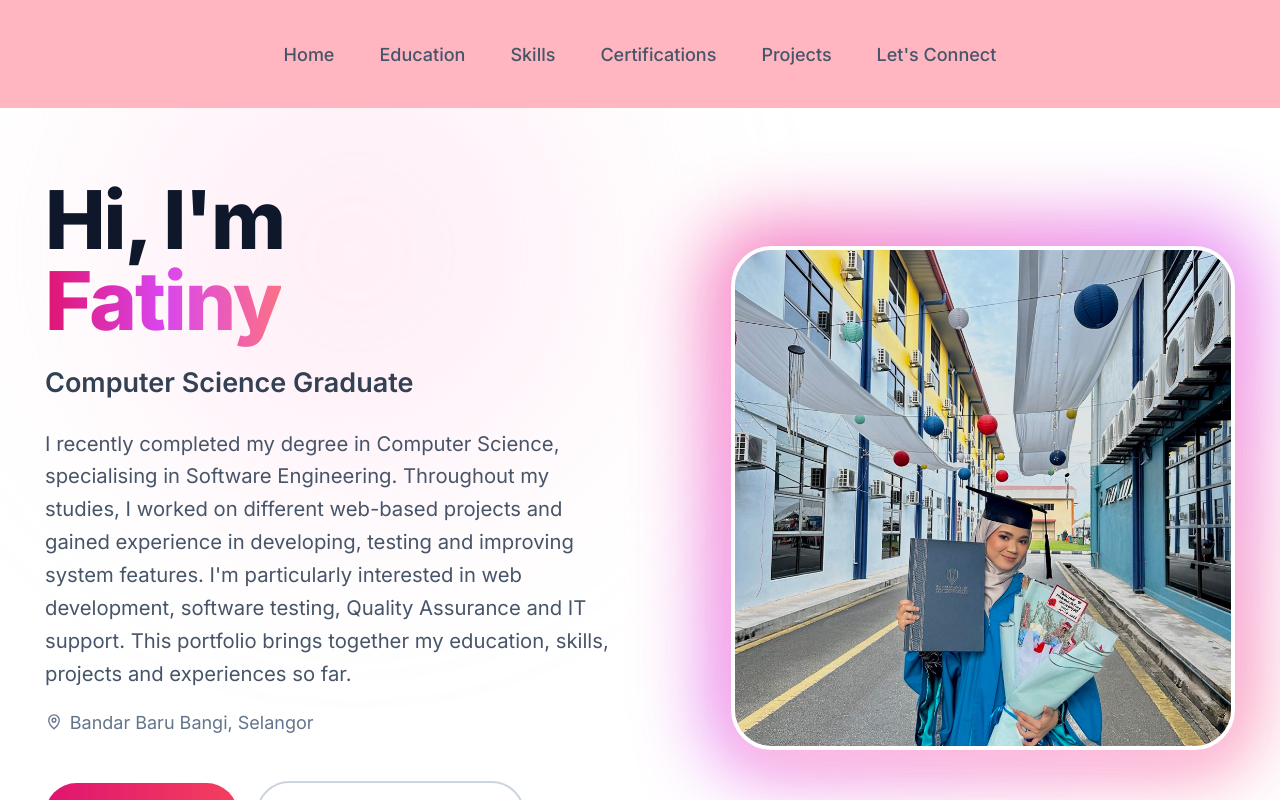
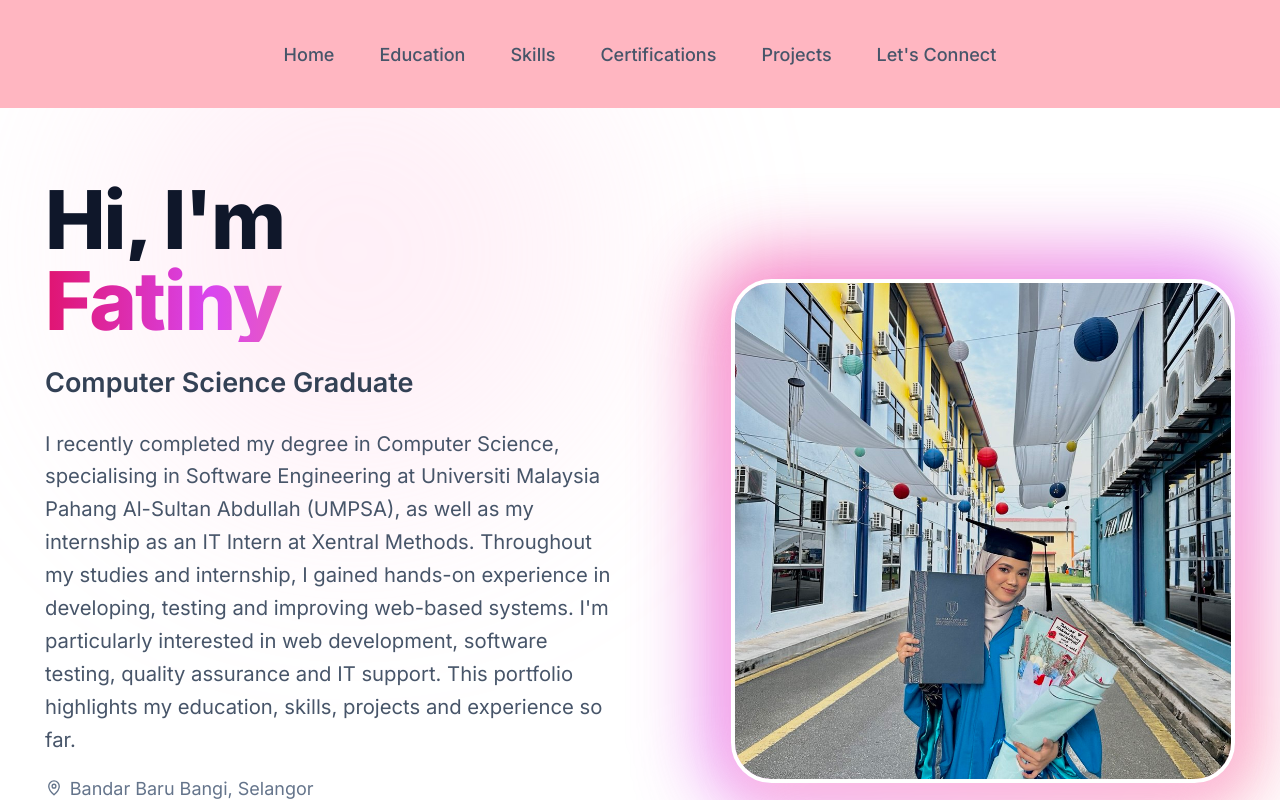
Before and after one commit to NabihahFatiny/portfolio-tiny, a Next.js app: page / in a window 1280 px wide. Shown: the top 800 px of the page. Built offline with nearby package versions, Linux system fonts and the light colour scheme.

Commit message:
update portfolio

```diff
--- a/src/app/globals.css
+++ b/src/app/globals.css
@@ -21,4 +21,57 @@
   .section-padding {
     @apply py-24 sm:py-32;
   }
+
+  .hero-type-line1 {
+    animation: heroLine1 4s steps(var(--l1-steps, 7), end) 0.2s infinite;
+  }
+
+  .hero-type-line2 {
+    animation:
+      heroLine2 4s steps(var(--type-steps, 6), end) 0.2s infinite,
+      blink-caret 0.8s step-end infinite;
+  }
 }
+
+@keyframes heroLine1 {
+  0% {
+    width: 0;
+  }
+  14% {
+    width: var(--l1-width, 100%);
+  }
+  82% {
+    width: var(--l1-width, 100%);
+  }
+  96%,
+  100% {
+    width: 0;
+  }
+}
+
+@keyframes heroLine2 {
+  0%,
+  14% {
+    width: 0;
+  }
+  26% {
+    width: var(--type-width, 100%);
+  }
+  70% {
+    width: var(--type-width, 100%);
+  }
+  82%,
+  100% {
+    width: 0;
+  }
+}
+
+@keyframes blink-caret {
+  0%,
+  100% {
+    border-color: transparent;
+  }
+  50% {
+    border-color: currentColor;
+  }
+}
--- a/src/components/Certifications.tsx
+++ b/src/components/Certifications.tsx
@@ -56,7 +56,7 @@ export default function Certifications() {
                   rel="noreferrer"
                   className="inline-flex items-center gap-1 text-sm font-medium text-brand-600 hover:underline dark:text-brand-400"
                 >
-                  Verify credential
+                  View credentials
                   <ExternalLinkIcon className="h-3.5 w-3.5" />
                 </a>
               </div>
--- a/src/components/Hero.tsx
+++ b/src/components/Hero.tsx
@@ -2,6 +2,8 @@ import Image from "next/image";
 import Container from "@/components/ui/Container";
 import { DownloadIcon, MapPinIcon } from "@/components/ui/Icons";
 import { profile } from "@/data/portfolio";
+
+const greeting = "Hi, I'm";
 
 export default function Hero() {
   return (
@@ -15,9 +17,29 @@ export default function Hero() {
           {/* Left column — intro & CTAs */}
           <div className="order-2 flex flex-col items-center text-center lg:order-1 lg:items-start lg:text-left">
             <h1 className="animate-fade-up text-5xl font-extrabold tracking-tight text-slate-900 sm:text-6xl lg:text-7xl dark:text-white">
-              Hi, I&apos;m
+              <span
+                className="hero-type-line1 inline-block overflow-hidden whitespace-nowrap align-bottom"
+                style={
+                  {
+                    "--l1-steps": greeting.length,
+                    "--l1-width": `${greeting.length}ch`,
+                  } as React.CSSProperties
+                }
+              >
+                {greeting}
+              </span>
               <br />
-              <span className="text-gradient">{profile.name}</span>
+              <span
+                className="hero-type-line2 text-gradient inline-block overflow-hidden whitespace-nowrap border-r-4 border-brand-500 align-bottom"
+                style={
+                  {
+                    "--type-steps": profile.name.length,
+                    "--type-width": `${profile.name.length}ch`,
+                  } as React.CSSProperties
+                }
+              >
+                {profile.name}
+              </span>
             </h1>
 
             <p className="animate-fade-up [animation-delay:0.1s] mt-5 text-2xl font-semibold text-slate-700 dark:text-slate-300">
--- a/src/data/portfolio.ts
+++ b/src/data/portfolio.ts
@@ -8,7 +8,7 @@ export const profile = {
   role: "Computer Science Graduate",
   tagline: "Building thoughtful software, one line at a time.",
   summary:
-    "I recently completed my degree in Computer Science, specialising in Software Engineering. Throughout my studies, I worked on different web-based projects and gained experience in developing, testing and improving system features. I'm particularly interested in web development, software testing, Quality Assurance and IT support. This portfolio brings together my education, skills, projects and experiences so far.",
+    "I recently completed my degree in Computer Science, specialising in Software Engineering at Universiti Malaysia Pahang Al-Sultan Abdullah (UMPSA), as well as my internship as an IT Intern at Xentral Methods. Throughout my studies and internship, I gained hands-on experience in developing, testing and improving web-based systems. I'm particularly interested in web development, software testing, quality assurance and IT support. This portfolio highlights my education, skills, projects and experience so far.",
   location: "Bandar Baru Bangi, Selangor",
   email: "your.email@example.com",
   phone: "+60 12-345 6789",
```
